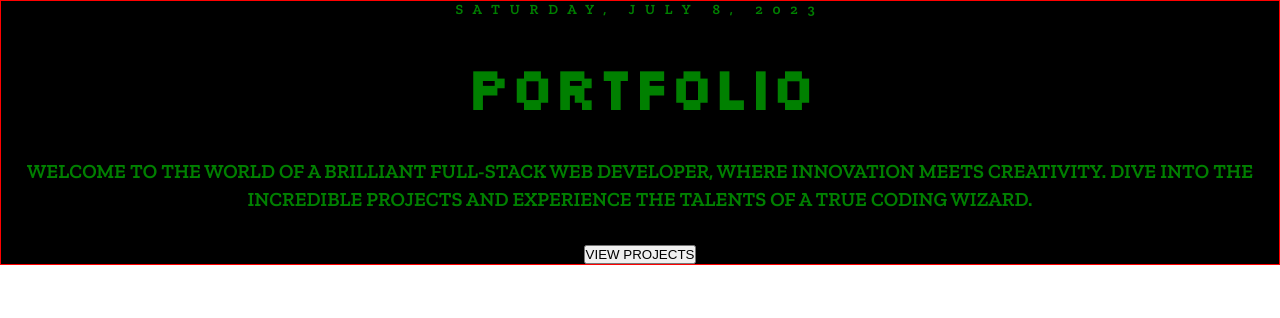
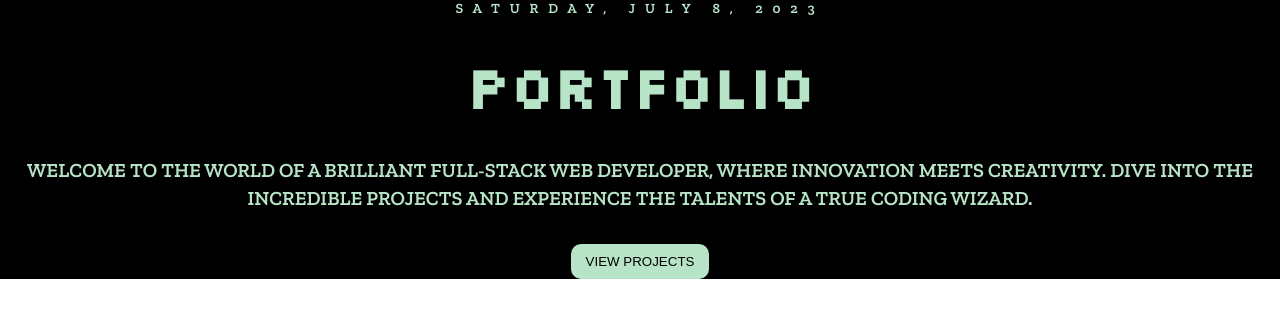
Before and after one commit to Albatraoz12/Portfolio, a React (Vite) app: page / in a window 1280 px wide. Shown: the top 318 px of the page. Built offline with nearby package versions, Linux system fonts and the light colour scheme.

Commit message:
style button and fix variables

```diff
--- a/src/App.jsx
+++ b/src/App.jsx
@@ -13,7 +13,7 @@ function App() {
           innovation meets creativity. Dive into the incredible projects and
           experience the talents of a true coding wizard.
         </p>
-        <button>VIEW PROJECTS</button>
+        <button>View Projects</button>
       </header>
     </main>
   );
--- a/src/sass/main.scss
+++ b/src/sass/main.scss
@@ -1,4 +1,7 @@
 @import url('https://fonts.googleapis.com/css2?family=Silkscreen&family=Zilla+Slab:wght@300;600&display=swap');
+
+$bg-color: #000000;
+$header-color: #b7e4c7;
 
 *,
 *::after,
@@ -18,24 +21,27 @@ main {
   align-items: center;
   justify-items: center;
   text-align: center;
-  border: 1px solid red;
   width: 100%;
-  background-color: black;
+  background-color: $bg-color;
+
   header {
     display: flex;
     flex-direction: column;
     align-items: center;
     gap: 2rem;
-    color: green;
+    color: $header-color;
+
     span {
       font-size: 14px;
       text-transform: uppercase;
       letter-spacing: 0.7em;
     }
+
     h1 {
       font-size: 58px;
       font-family: 'Silkscreen', cursive;
     }
+
     p {
       font-size: 20px;
       text-align: center;
@@ -43,5 +49,14 @@ main {
       padding-inline: 1rem;
       text-transform: uppercase;
     }
+
+    button {
+      text-transform: uppercase;
+      padding: 10px 15px;
+      background-color: $header-color;
+      outline: none;
+      border: none;
+      border-radius: 10px;
+    }
   }
 }
```
